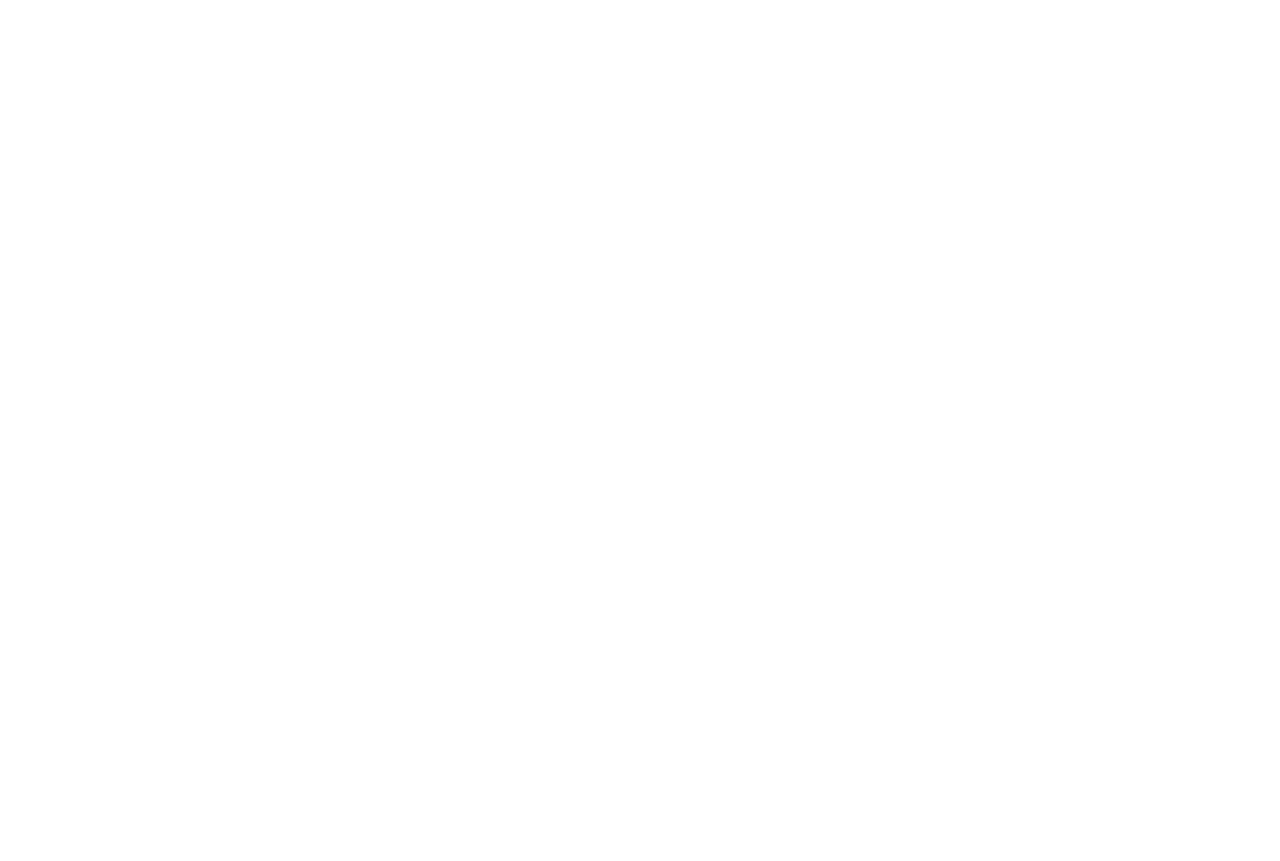
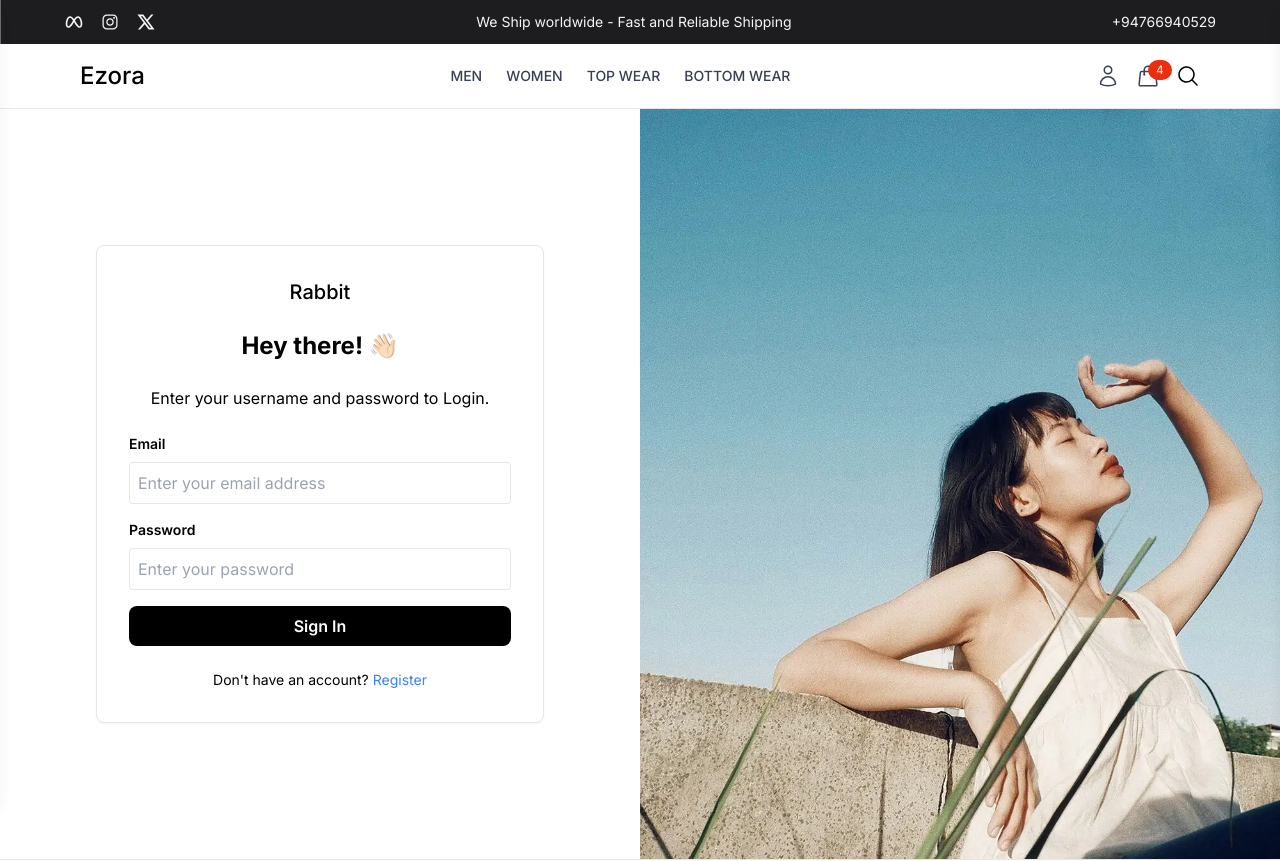
Before and after one commit to Tasheen2002/E-Commerce-MERN, a React (Vite) app in the folder frontend/: page /register in a window 1280 px wide. Before the commit this address had no page. Shown: the top 861 px of the page. Before the commit the page ends 800 px from the top, so only its background shows below. Built offline with nearby package versions, Linux system fonts and the light colour scheme; a web font is replaced by a local one.

Commit message:
added email and password fields

```diff
--- a/frontend/src/App.jsx
+++ b/frontend/src/App.jsx
@@ -4,6 +4,7 @@
 import Home from "./pages/Home";
 import { Toaster } from "sonner";
 import Login from "./pages/Login";
+import Register from "./pages/Register";
 
 const App = () => {
   return (
@@ -15,6 +16,7 @@
         <Route path="/" element={<UserLayout />}>
           <Route index element={<Home />}></Route>
           <Route path="/login" element={<Login/>}></Route>
+          <Route path="/register" element={<Register/>}></Route>
         </Route>
       </Routes>
     </BrowserRouter>
--- /dev/null
+++ b/frontend/src/pages/Register.jsx
@@ -0,0 +1,72 @@
+import React from "react";
+import { useState } from "react";
+import { Link } from "react-router-dom";
+import register from "../assets/register.webp";
+
+const Register = () => {
+  const [email, setEmail] = useState("");
+  const [password, setPassword] = useState("");
+  const [name,setName]=useState("");
+  return (
+    <div className="flex">
+      <div className="w-full md:w-1/2 flex flex-col justify-center items-center p-8 md:p-12">
+        <form className="w-full max-w-md bg-white p-8 rounded-lg border shadow-sm">
+          <div className="flex justify-center mb-6">
+            <h2 className="text-xl font-medium">Rabbit</h2>
+          </div>
+          <h2 className="text-2xl font-bold text-center mb-6">Hey there! 👋🏻</h2>
+          <p className="text-center mb-6">
+            Enter your username and password to Login.
+          </p>
+          <div className="mb-4">
+            <label className="block text-sm font-semibold mb-2">Email</label>
+            <input
+              type="email"
+              value={email}
+              onChange={(e) => setEmail(e.target.value)}
+              className="w-full p-2 border rounded"
+              placeholder="Enter your email address"
+            />
+          </div>
+
+          <div className="mb-4">
+            <label className="block text-sm font-semibold mb-2">Password</label>
+            <input
+              type="password"
+              value={password}
+              onChange={(e) => setPassword(e.target.value)}
+              className="w-full p-2 border rounded"
+              placeholder="Enter your password"
+            />
+          </div>
+
+          <button
+            type="submit"
+            className="w-full bg-black text-white p-2 rounded-lg font-semibold hover:bg-gray-800 transition"
+          >
+            Sign In
+          </button>
+
+          <p className="mt-6 text-center text-sm">
+            Don't have an account?{" "}
+            <Link to="/register" className="text-blue-500">
+              Register
+            </Link>
+          </p>
+        </form>
+      </div>
+
+      <div className="hidden md:block w-1/2 bg-gray-800">
+        <div className="h-full flex flex-col justify-center items-center">
+          <img
+            src={register}
+            alt="Login to Account"
+            className="h-[750px] w-full object-cover"
+          />
+        </div>
+      </div>
+    </div>
+  );
+};
+
+export default Register;
```
